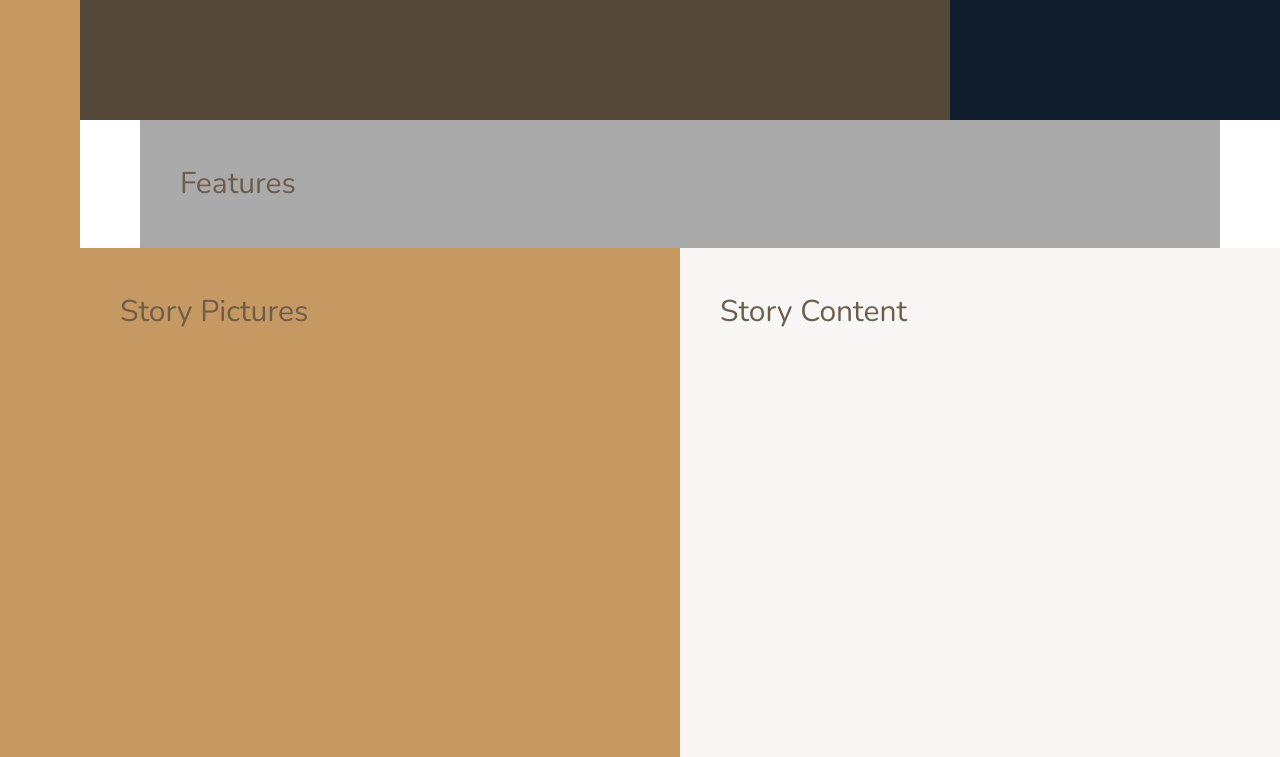
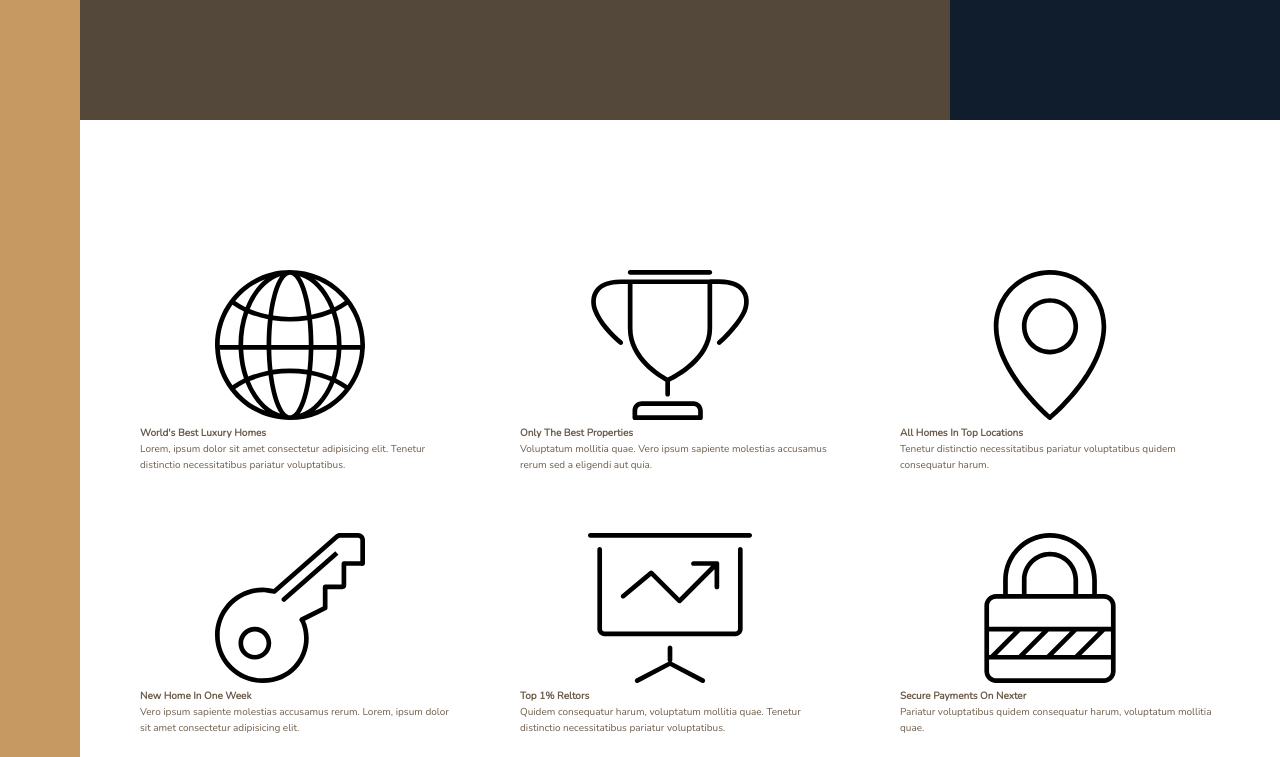
Before and after one commit to mattierocks/advanced-css, a website: page Nexter/index.html in a window 1280 px wide. Shown: the part 520-1277 px from the top of the page. Drawn offline with nearby package versions, Linux system fonts and the light colour scheme.

Commit message:
markup features section

```diff
--- a/Nexter/index.html
+++ b/Nexter/index.html
@@ -24,8 +24,57 @@
         Top 3 Realtors
     </div>
     <section class="features">
-        Features
+
+        <div class="feature">
+            <svg class="feature__icon">
+                <use xlink:href="img/sprite.svg#icon-global"></use>
+            </svg>
+            <h4 class="heading-4">World's Best Luxury Homes</h4>
+            <p class="feature__text">Lorem, ipsum dolor sit amet consectetur adipisicing elit. Tenetur distinctio necessitatibus pariatur voluptatibus.</p>
+        </div>
+
+        <div class="feature">
+            <svg class="feature__icon">
+                <use xlink:href="img/sprite.svg#icon-trophy"></use>
+            </svg>
+            <h4 class="heading-4">Only The Best Properties</h4>
+            <p class="feature__text">Voluptatum mollitia quae. Vero ipsum sapiente molestias accusamus rerum sed a eligendi aut quia.</p>
+        </div>
+
+        <div class="feature">
+            <svg class="feature__icon">
+                <use xlink:href="img/sprite.svg#icon-map-pin"></use>
+            </svg>
+            <h4 class="heading-4">All Homes In Top Locations</h4>
+            <p class="feature__text">Tenetur distinctio necessitatibus pariatur voluptatibus quidem consequatur harum.</p>
+        </div>
+
+        <div class="feature">
+            <svg class="feature__icon">
+                <use xlink:href="img/sprite.svg#icon-key"></use>
+            </svg>
+            <h4 class="heading-4">New Home In One Week</h4>
+            <p class="feature__text">Vero ipsum sapiente molestias accusamus rerum. Lorem, ipsum dolor sit amet consectetur adipisicing elit.</p>
+        </div>
+
+        <div class="feature">
+            <svg class="feature__icon">
+                <use xlink:href="img/sprite.svg#icon-presentation"></use>
+            </svg>
+            <h4 class="heading-4">Top 1% Reltors</h4>
+            <p class="feature__text">Quidem consequatur harum, voluptatum mollitia quae. Tenetur distinctio necessitatibus pariatur voluptatibus.</p>
+        </div>
+
+        <div class="feature">
+            <svg class="feature__icon">
+                <use xlink:href="img/sprite.svg#icon-lock"></use>
+            </svg>
+            <h4 class="heading-4">Secure Payments On Nexter</h4>
+            <p class="feature__text">Pariatur voluptatibus quidem consequatur harum, voluptatum mollitia quae.</p>
+        </div>
+
     </section>
+
     <div class="story__pictures">
         Story Pictures
     </div>
--- a/Nexter/sass/_base.scss
+++ b/Nexter/sass/_base.scss
@@ -35,8 +35,4 @@ body {
     display: grid;
     grid-template-rows: 80vh min-content 40vw repeat(3, min-content);
     grid-template-columns: [sidebar-start] 8rem [sidebar-end full-start] minmax(6rem, 1fr) [center-start] repeat(8, [col-start] minmax(min-content, 14rem) [col-end]) [center-end] minmax(6rem, 1fr) [full-end];
-    &>* {
-        padding: 40px;
-        font-size: 3rem;
-    }
 }
--- a/Nexter/sass/_features.scss
+++ b/Nexter/sass/_features.scss
@@ -1,4 +1,7 @@
 .features {
-    background-color: $color-grey-light-2;
     grid-column: center-start / center-end;
+    margin: 15rem 0;
+    display: grid;
+    grid-template-columns: repeat(3, 1fr);
+    grid-gap: 6rem;
 }
```
Also changed, not shown: Nexter/css/style.css.
